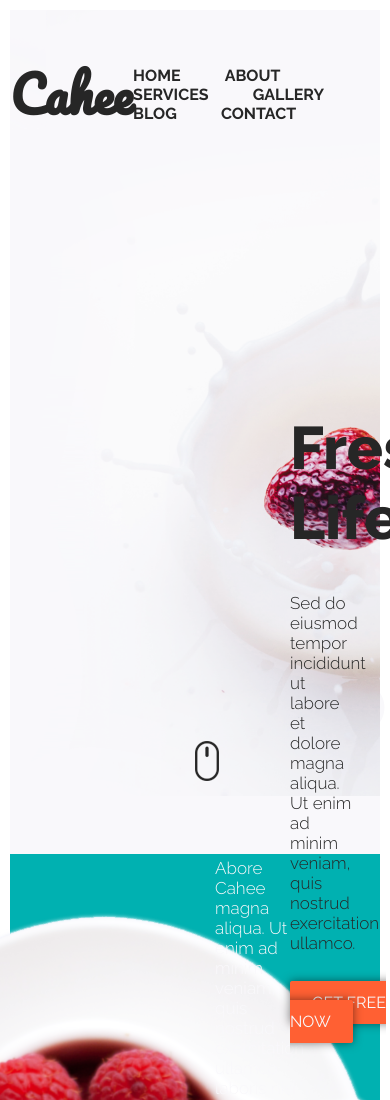
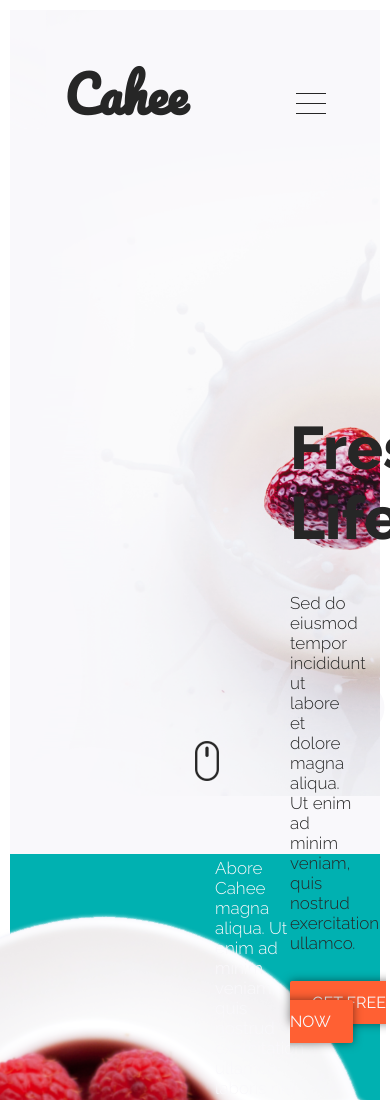
Before and after one commit to psevernyj/cahee, a website: page index.html in a window 390 px wide. Shown: the top 1100 px of the page. Drawn offline with Linux system fonts and the light colour scheme.

Commit message:
change nav

```diff
--- a/index.html
+++ b/index.html
@@ -15,7 +15,7 @@
 
     <div class="header-nav">
         <h1 class="logo">Cahee</h1>
-        <ul>
+        <ul class="main-menu">
             <li><a href="#">Home</a></li>
             <li><a href="#">About</a></li>
             <li><a href="#">Services</a></li>
@@ -23,6 +23,7 @@
             <li><a href="#">Blog</a></li>
             <li><a href="#">Contact</a></li>
         </ul>
+        <span class="mobile-menu"></span>
     </div>
     <div class="header-content">
         <h2>Fresh Life</h2>
--- a/scss/base.scss
+++ b/scss/base.scss
@@ -37,7 +37,8 @@ body {
     color: #262626;
     transition: all .5s;
   }
-  .logo:hover{
+
+  .logo:hover {
     transform: scale(1.5);
   }
 
@@ -49,7 +50,7 @@ body {
     flex-direction: row;
 
 
-    ul {
+    .main-menu {
 
 
       li {
@@ -74,6 +75,42 @@ body {
         }
 
 
+      }
+    }
+
+    .mobile-menu {
+      width: 30px;
+      border-bottom: 1px solid #262626;
+      position: relative;
+      display: none;
+
+      &:before {
+        content: "";
+        position: absolute;
+        width: 30px;
+        border-bottom: 1px solid #262626;
+        top: -10px;
+
+      }
+
+      &:after {
+        content: "";
+        position: absolute;
+        width: 30px;
+        border-bottom: 1px solid #262626;
+        top: 10px;
+      }
+
+    }
+
+    @media only screen and (max-width: 800px) {
+      .mobile-menu {
+        display: inline-block;
+        margin-top: 18px;
+
+      }
+      .main-menu {
+        display: none;
       }
     }
   }
@@ -104,20 +141,22 @@ body {
       border: 2px solid #ff6033;
       background-color: #ff6033;
       border-radius: 3px;
-      box-shadow:0 0 10px rgba(0,0,0,0.5);
+      box-shadow: 0 0 10px rgba(0, 0, 0, 0.5);
       text-transform: uppercase;
       text-decoration: none;
       color: #f9f8fb;
       padding: 1rem 2rem;
       transition: all .3s;
     }
-    .button:hover{
+
+    .button:hover {
       border: 2px solid #96b92c;
       background-color: #96b92c;
     }
   }
-  .scroll{
-   position: absolute;
+
+  .scroll {
+    position: absolute;
     bottom: 69px;
     left: 50%;
 
```
Also changed, not shown: css/index.css.
